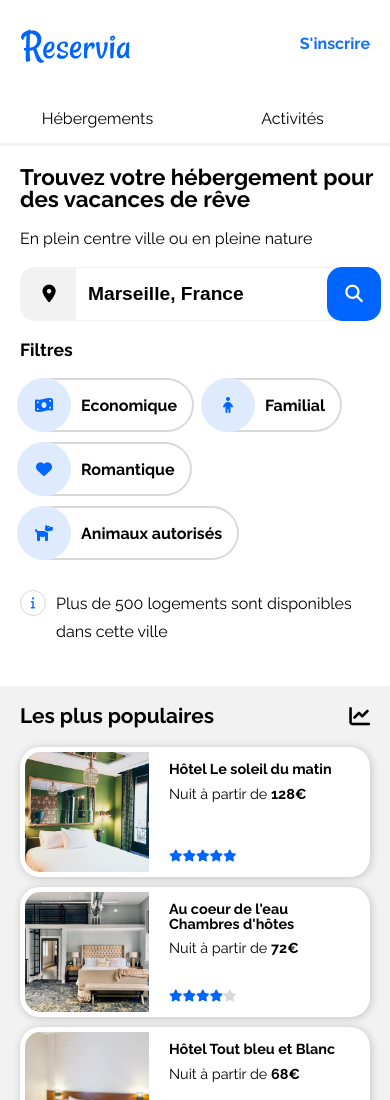
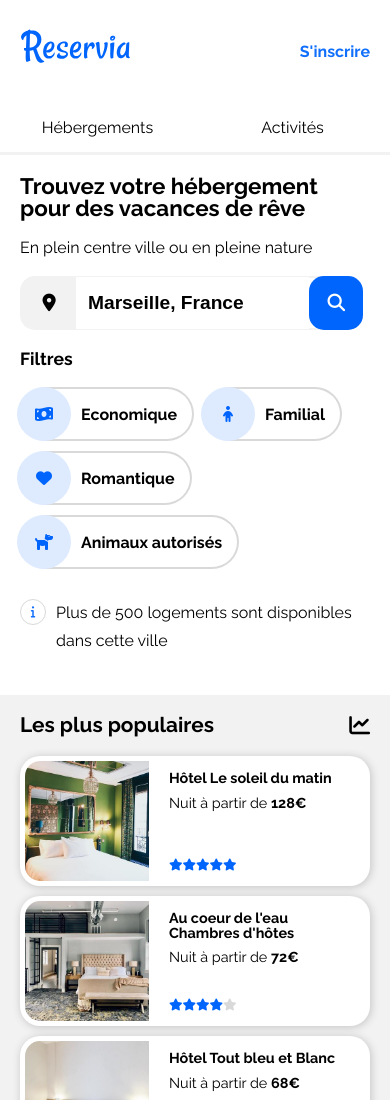
Before and after one commit to Nalem14/BucailleThommy_2_12022021, a plain HTML site: page index.html in a window 390 px wide. Shown: the top 1100 px of the page. Drawn offline with Linux system fonts and the light colour scheme.

Commit message:
Fixed form width on mobile

```diff
--- a/assets/css/style.css
+++ b/assets/css/style.css
@@ -33,7 +33,7 @@ header img {
 }
 header > a {
     margin-right: 20px;
-    line-height: 3em;
+    line-height: 4em;
     text-decoration: none;
     font-weight: bold;
     color: #106ffc;
@@ -73,6 +73,7 @@ header nav ul li:hover a {
     display: flex;
     flex-direction: column;
     padding-bottom: 0;
+    max-width: 88%;
 }
 #searchForm h1 {
     font-size: 1.4em;
```
